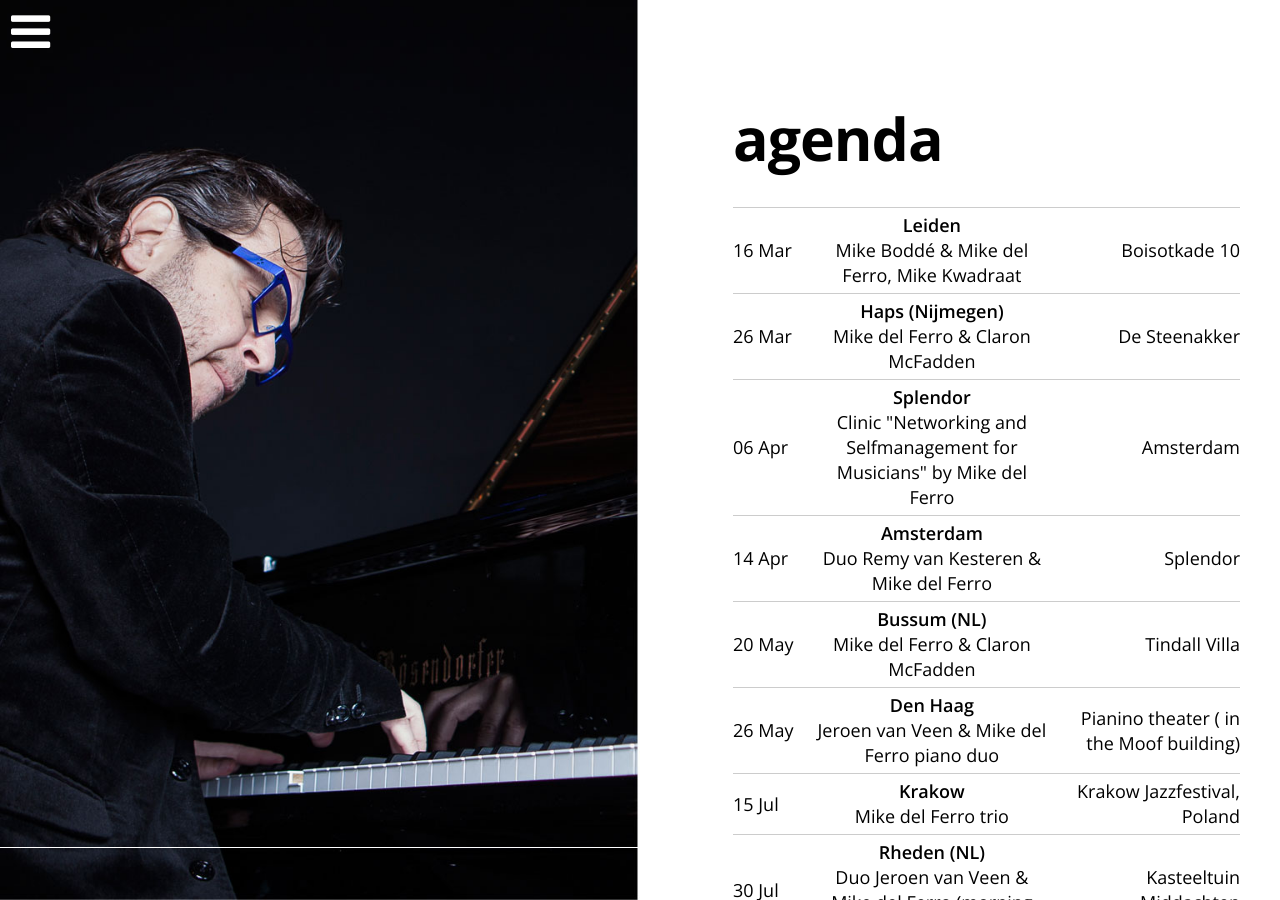
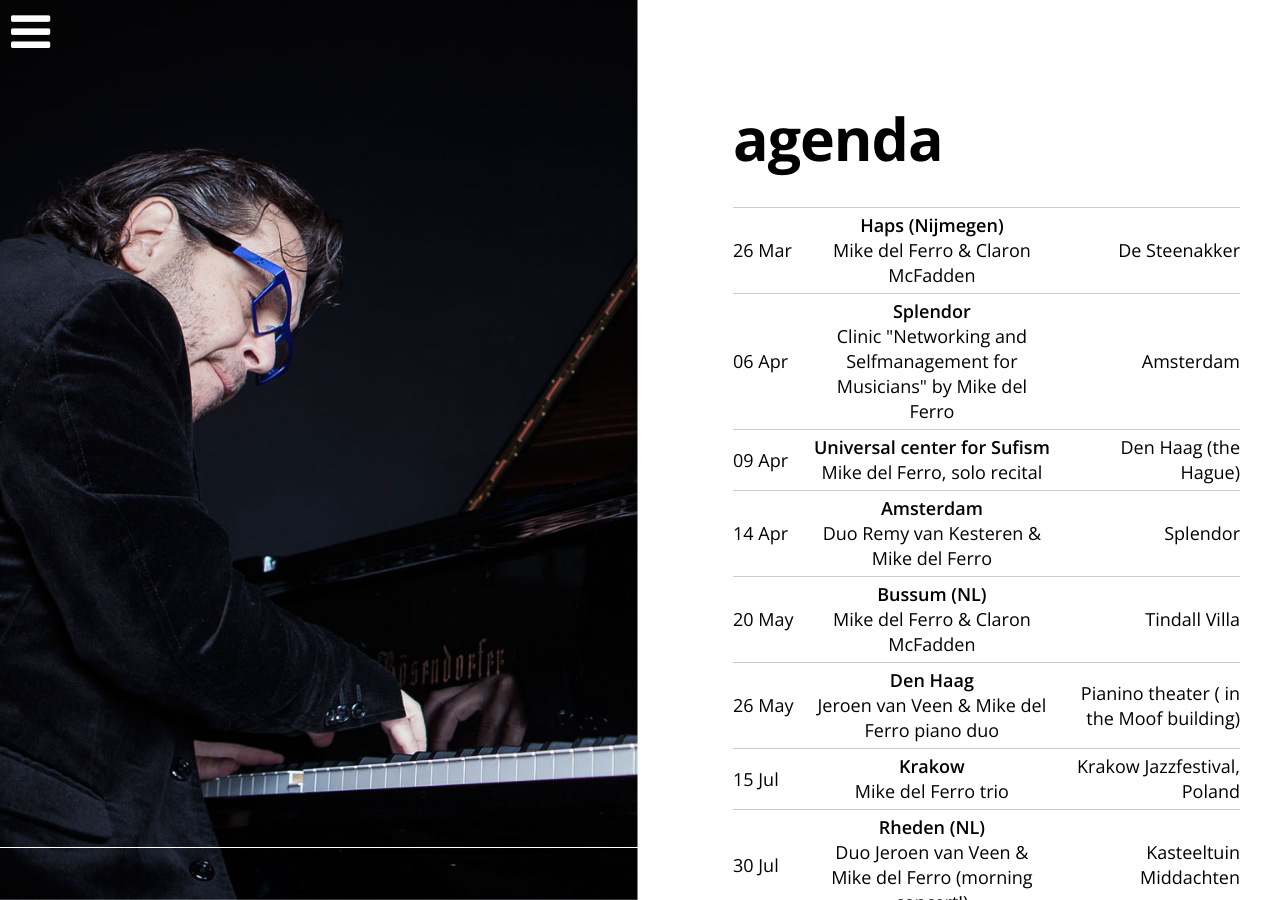
Before and after one commit to mikedelferro/website, a Jekyll site: the page built from agenda.html, in a window 1280 px wide and 900 px high. Built offline with Jekyll 4.4.1, drawn with Linux system fonts in a browser that asks for light colours; nearby versions of some CDN libraries.

Commit message:
Updated '_config.yml' via CloudCannon

```diff
--- a/_config.yml
+++ b/_config.yml
@@ -1,6 +1,6 @@
 gigs:
   - title: 'Mike del Ferro & Claron McFadden'
-    date: 2017-03-26 15:00:00
+    date: 2017-03-26 16:00:00
     location: De Steenakker
     venue: Haps (Nijmegen)
     url: 'http://www.desteenakker.nl/zondag-26-maart-2017-mike-del-ferro-en-claron-mcfadden/'
@@ -14,11 +14,6 @@ gigs:
     location: Concertgebouw
     venue: Amsterdam
     url: www.concertgebouw.nl
-  - title: 'Mike Boddé & Mike del Ferro, Mike Kwadraat'
-    date: 2017-03-16 20:00:00
-    location: Boisotkade 10
-    venue: Leiden
-    url: 'http://rgbfest.nl/#home'
   - title: 'Jeroen van Veen & Mike del Ferro piano duo'
     date: 2017-05-26 20:00:00
     location: Pianino theater ( in the Moof building)
@@ -79,3 +74,8 @@ gigs:
     location: Amsterdam
     venue: Splendor
     url: www.facebook.com/mikedelferro3
+  - title: 'Mike del Ferro, solo recital'
+    date: 2017-04-09 16:00:00
+    location: Den Haag (the Hague)
+    venue: Universal center for Sufism
+    url:
```
